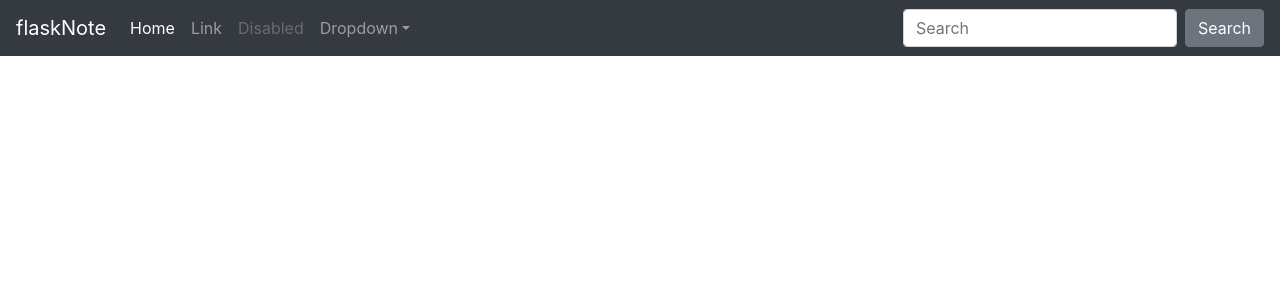
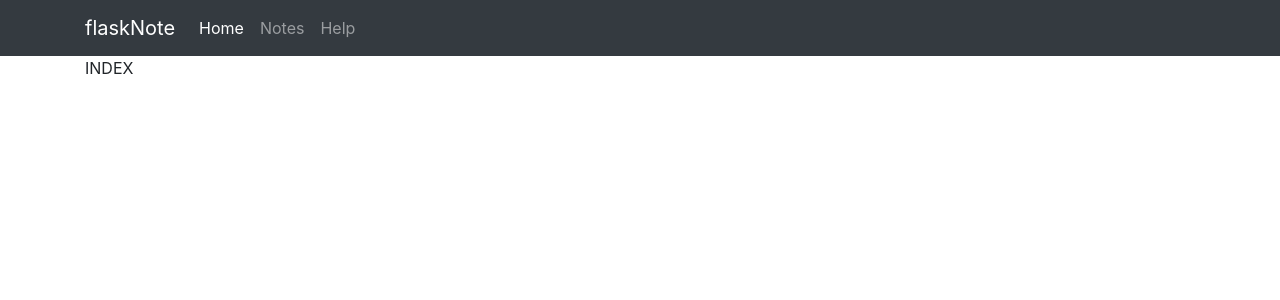
Before and after one commit to 40435291/set09103, a Flask app: page / in a window 1280 px wide. Shown: the top 300 px of the page. Run offline with Flask 2, Linux system fonts and the light colour scheme; some libraries are stand-ins or nearby versions.

Commit message:
Add NavBar

```diff
--- a/flaskNote/hello.py
+++ /dev/null
@@ -1,6 +0,0 @@
-from flask import Flask
-app = Flask(__name__)
-
-@app.route('/')
-def hello_world():
-	return 'Hello Napier'
--- a/flaskNote/project01.py
+++ /dev/null
@@ -1,6 +0,0 @@
-from flask import Flask
-app = Flask(__name__)
-
-@app.route('/')
-def hello_world():
-	return '<div><div><h1>Project01 - Advanced Web Technologies</h1><p><h2>Hello Napier!!!</h2></p></div></div>'
--- a/flaskNote/templates/includes/_navbar.html
+++ b/flaskNote/templates/includes/_navbar.html
@@ -0,0 +1,18 @@
+<nav class="navbar navbar-expand-md navbar-dark bg-dark">
+    <div class="container">
+        <div class="navbar-header">
+            <a class="navbar-brand" href="#">flaskNote</a>
+            <button class="navbar-toggler" type="button" data-toggle="collapse" data-target="#navbarsExampleDefault" aria-controls="navbarsExampleDefault" aria-expanded="false" aria-label="Toggle navigation">
+            <span class="navbar-toggler-icon"></span>
+            </button>
+        </div>
+
+        <div class="collapse navbar-collapse" id="navbarsExampleDefault">
+            <ul class="navbar-nav mr-auto">
+                <li class="nav-item active"><a class="nav-link" href="/">Home<span class="sr-only">(current)</span></a></li>
+                <li class="nav-item"><a class="nav-link" href="/notes">Notes</a></li>
+                <li class="nav-item"><a class="nav-link" href="/help">Help</a></li>
+            </ul>
+        </div>
+    </div>
+  </nav>
--- a/flaskNote/templates/index.html
+++ b/flaskNote/templates/index.html
@@ -2,6 +2,6 @@
 
 {% block body %}
 
-HOME
+INDEX
 
 {% endblock %}
--- a/flaskNote/templates/layout.html
+++ b/flaskNote/templates/layout.html
@@ -6,40 +6,11 @@
     <link rel="stylesheet" href="https://stackpath.bootstrapcdn.com/bootstrap/4.5.2/css/bootstrap.min.css" integrity="sha384-JcKb8q3iqJ61gNV9KGb8thSsNjpSL0n8PARn9HuZOnIxN0hoP+VmmDGMN5t9UJ0Z" crossorigin="anonymous">    <title>flaskNote - a Web Development Project</title>
 </head>
 <body>
-    <nav class="navbar navbar-expand-md navbar-dark bg-dark fixed-top">
-        <a class="navbar-brand" href="#">flaskNote</a>
-        <button class="navbar-toggler" type="button" data-toggle="collapse" data-target="#navbarsExampleDefault" aria-controls="navbarsExampleDefault" aria-expanded="false" aria-label="Toggle navigation">
-          <span class="navbar-toggler-icon"></span>
-        </button>
+    {% include 'includes/_navbar.html' %}
 
-        <div class="collapse navbar-collapse" id="navbarsExampleDefault">
-          <ul class="navbar-nav mr-auto">
-            <li class="nav-item active">
-              <a class="nav-link" href="/">Home <span class="sr-only">(current)</span></a>
-            </li>
-            <li class="nav-item">
-              <a class="nav-link" href="#">Link</a>
-            </li>
-            <li class="nav-item">
-              <a class="nav-link disabled" href="#" tabindex="-1" aria-disabled="true">Disabled</a>
-            </li>
-            <li class="nav-item dropdown">
-              <a class="nav-link dropdown-toggle" href="#" id="dropdown01" data-toggle="dropdown" aria-haspopup="true" aria-expanded="false">Dropdown</a>
-              <div class="dropdown-menu" aria-labelledby="dropdown01">
-                <a class="dropdown-item" href="#">Action</a>
-                <a class="dropdown-item" href="#">Another action</a>
-                <a class="dropdown-item" href="#">Something else here</a>
-              </div>
-            </li>
-          </ul>
-          <form class="form-inline my-2 my-lg-0">
-            <input class="form-control mr-sm-2" type="text" placeholder="Search" aria-label="Search">
-            <button class="btn btn-secondary my-2 my-sm-0" type="submit">Search</button>
-          </form>
-        </div>
-      </nav>
-
-    {% block body %}{% endblock %}
+    <div class="container">
+        {% block body %}{% endblock %}
+    </div>
 
     <!-- JavaScript -->
     <script src="https://stackpath.bootstrapcdn.com/bootstrap/4.5.2/js/bootstrap.min.js" integrity="sha384-B4gt1jrGC7Jh4AgTPSdUtOBvfO8shuf57BaghqFfPlYxofvL8/KUEfYiJOMMV+rV" crossorigin="anonymous"></script></body>
```
